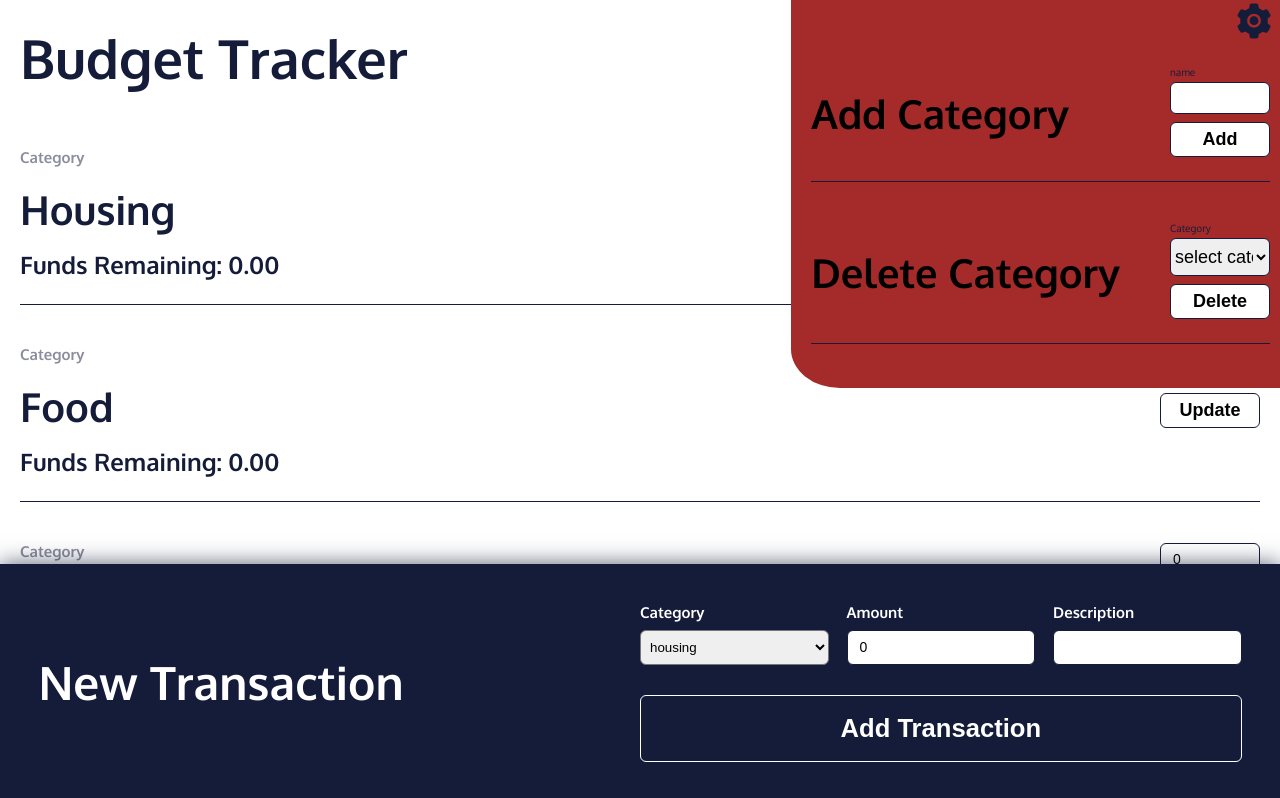
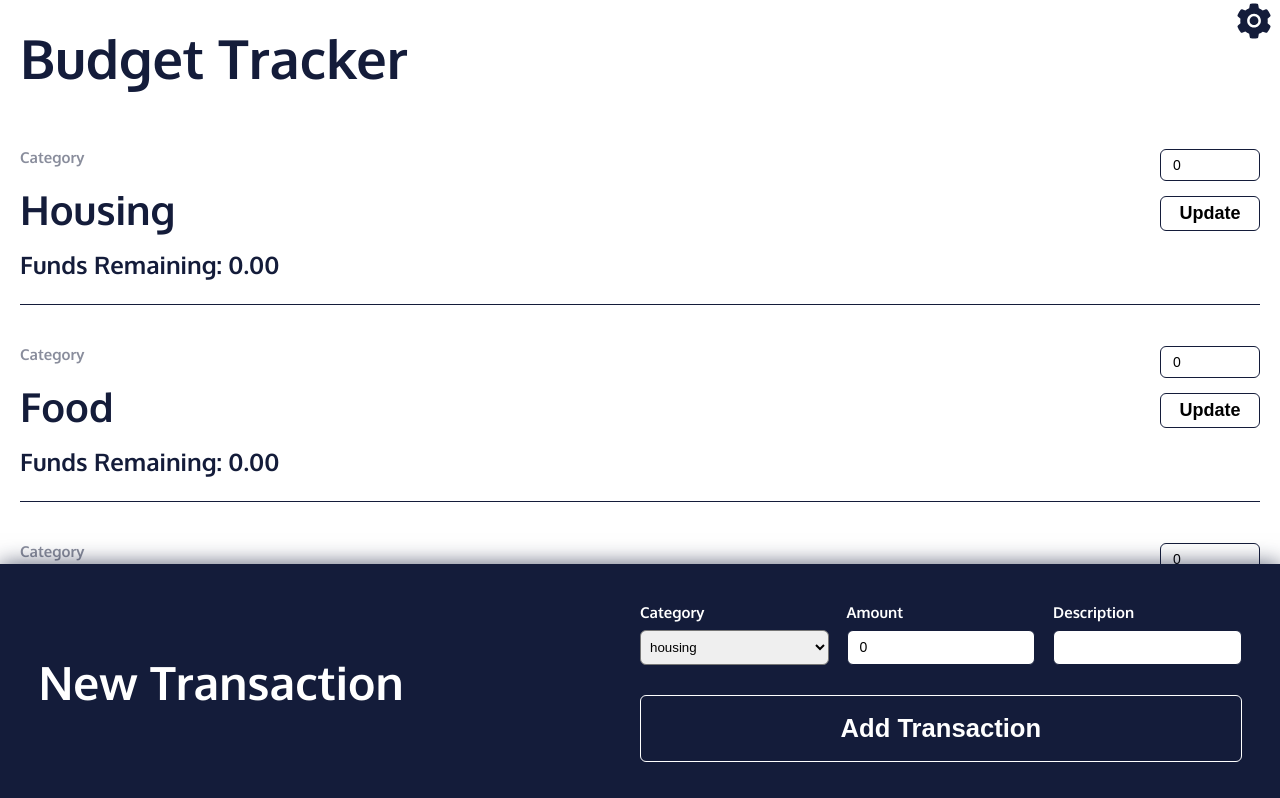
Before and after one commit to E-D-Richard/budget-tracker-webbapp, a React (Create React App) app: page / in a window 1280 px wide. Shown: the top 798 px of the page. Built offline with nearby package versions, Linux system fonts and the light colour scheme.

Commit message:
set menuIsOpen default to false

```diff
--- a/src/components/header/settings/Settings.js
+++ b/src/components/header/settings/Settings.js
@@ -4,7 +4,7 @@ import "./settings.css";
 import { useState } from "react";
 
 const Settings = () => {
-  const [menuIsOpen, setMenuIsOpen] = useState(true);
+  const [menuIsOpen, setMenuIsOpen] = useState(false);
   return (
     <div id="settings" className={menuIsOpen ? "open" : ""}>
       <button id="settings-button" onClick={()=>setMenuIsOpen(!menuIsOpen)}>
```
